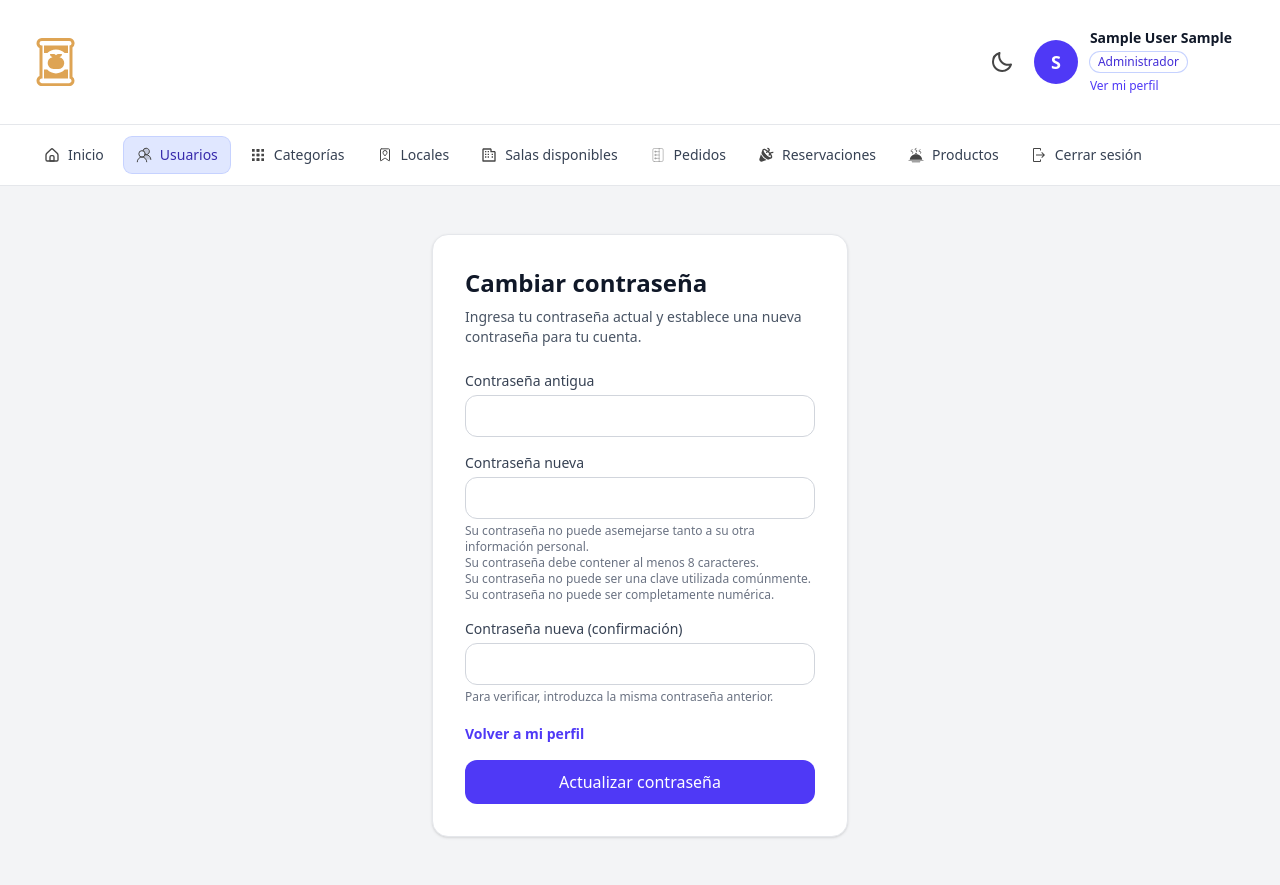
After one commit to manasesrivas/rios_pastries, a Django app: page /users/profile/password/ in a window 1280 px wide. The commit adds this page. Run offline with Django 5.2, Linux system fonts and the light colour scheme; a user stored in the database is signed in; tables that the repository leaves empty hold one stand-in row (values such as "Sample post"); style sheets or scripts are compiled from the project's sources; some libraries are stand-ins or nearby versions.

Commit message:
feat: el usuario ya puede cambiar su contrasena desde su perfil

```diff
--- a/authentication/forms.py
+++ b/authentication/forms.py
@@ -129,7 +129,6 @@ class UserRegisterForm(UserCreationForm):
 
         if commit:
             grupo = Group.objects.get(name="Cliente")
-            print(f'grupo ===============================================>: {grupo}')
             user.groups.add(grupo)
 
         return user
--- a/users/forms.py
+++ b/users/forms.py
@@ -233,11 +233,10 @@ class UserProfileForm(forms.ModelForm):
 
     class Meta:
         model = User
-        fields = ['nombres', 'apellidos', 'telefono', 'email']
+        fields = ['nombres', 'apellidos', 'telefono']
         labels = {
             'nombres': 'Nombres',
             'apellidos': 'Apellidos',
-            'email': 'Correo electrónico',
         }
         widgets = {
             'nombres': forms.TextInput(attrs={
--- /dev/null
+++ b/users/templates/users/password_change.html
@@ -0,0 +1,67 @@
+{% extends 'base.html' %}
+
+{% block content %}
+<div class="mx-auto max-w-md px-4 py-12">
+  <div class="rounded-2xl border border-gray-200 bg-white p-8 shadow-sm dark:border-gray-700 dark:bg-gray-800">
+
+    <h1 class="text-2xl font-semibold text-gray-900 dark:text-white">
+      Cambiar contraseña
+    </h1>
+
+    <p class="mt-2 text-sm text-gray-600 dark:text-gray-400">
+      Ingresa tu contraseña actual y establece una nueva contraseña para tu cuenta.
+    </p>
+
+    <form method="post" class="mt-6 space-y-4">
+      {% csrf_token %}
+
+      {% for field in form %}
+        <div>
+          <label for="{{ field.id_for_label }}"
+                 class="block text-sm font-medium text-gray-700 dark:text-gray-300">
+            {{ field.label }}
+          </label>
+
+          <input
+            type="password"
+            name="{{ field.html_name }}"
+            id="{{ field.id_for_label }}"
+            required
+            autocomplete="{{ field.field.widget.attrs.autocomplete|default:'new-password' }}"
+            class="mt-1 block w-full rounded-xl border border-gray-300 bg-white px-3 py-2 text-gray-900 focus:border-indigo-500 focus:outline-none focus:ring-2 focus:ring-indigo-500/40 dark:border-gray-600 dark:bg-gray-900 dark:text-white"
+          >
+
+          {% if field.help_text %}
+            <div class="mt-1 text-xs text-gray-500 dark:text-gray-400">
+              {{ field.help_text|safe }}
+            </div>
+          {% endif %}
+
+          {% for error in field.errors %}
+            <p class="mt-1 text-sm text-red-600 dark:text-red-400">
+              {{ error }}
+            </p>
+          {% endfor %}
+        </div>
+      {% endfor %}
+
+      {% for error in form.non_field_errors %}
+        <p class="text-sm text-red-600 dark:text-red-400">
+          {{ error }}
+        </p>
+      {% endfor %}
+
+      <a href="{% url 'users:profile' %}"
+         class="inline-block text-sm font-semibold text-indigo-600 hover:text-indigo-500">
+        Volver a mi perfil
+      </a>
+
+      <button type="submit"
+              class="min-h-11 w-full rounded-xl bg-indigo-600 px-4 font-medium text-white hover:bg-indigo-700 focus:outline-none focus:ring-2 focus:ring-indigo-500/40">
+        Actualizar contraseña
+      </button>
+
+    </form>
+  </div>
+</div>
+{% endblock %}
--- a/users/urls.py
+++ b/users/urls.py
@@ -5,10 +5,16 @@ app_name='users'
 urlpatterns = [
     path('', views.UserListView.as_view(), name='list'),
     path('create/', views.UserCreateView.as_view(), name='create'),
-    path('profile/', views.UserProfileView.as_view(), name='profile'),
     path('<int:pk>/detail/', views.UserDetailView.as_view(), name='detail'),
     path('<int:pk>/delete/', views.UserDeleteView.as_view(), name='delete'),
     path('<int:pk>/restore/', views.UserRestoreView.as_view(), name='restore'),
     path('<int:pk>/', views.UserUpdateView.as_view(), name='update'),
-    path('home/', views.home, name='home') # ---> ruta temporal
+    path('home/', views.home, name='home'),
+
+    path('profile/', views.UserProfileView.as_view(), name='profile'),
+    path(
+        'profile/password/',
+        views.UserPasswordChangeView.as_view(),
+        name='password_change'
+    ),
 ]
--- a/users/views.py
+++ b/users/views.py
@@ -7,6 +7,8 @@ from django.views.generic import DetailView, ListView, UpdateView, CreateView, D
 from django.urls import reverse, reverse_lazy
 from django.contrib.auth.mixins import LoginRequiredMixin, PermissionRequiredMixin
 from django.contrib.auth.decorators import login_required
+
+from django.contrib.auth.views import PasswordChangeView
 
 from .models import User
 
@@ -128,3 +130,7 @@ class UserProfileView(LoginRequiredMixin, UpdateView):
 
     def get_object(self, queryset=None):
         return self.request.user
+
+class UserPasswordChangeView(PasswordChangeView):
+    template_name = 'users/password_change.html'
+    success_url = reverse_lazy('users:profile')
```
Also changed, not shown: users/templates/users/profile.html (+9 -1 lines).
